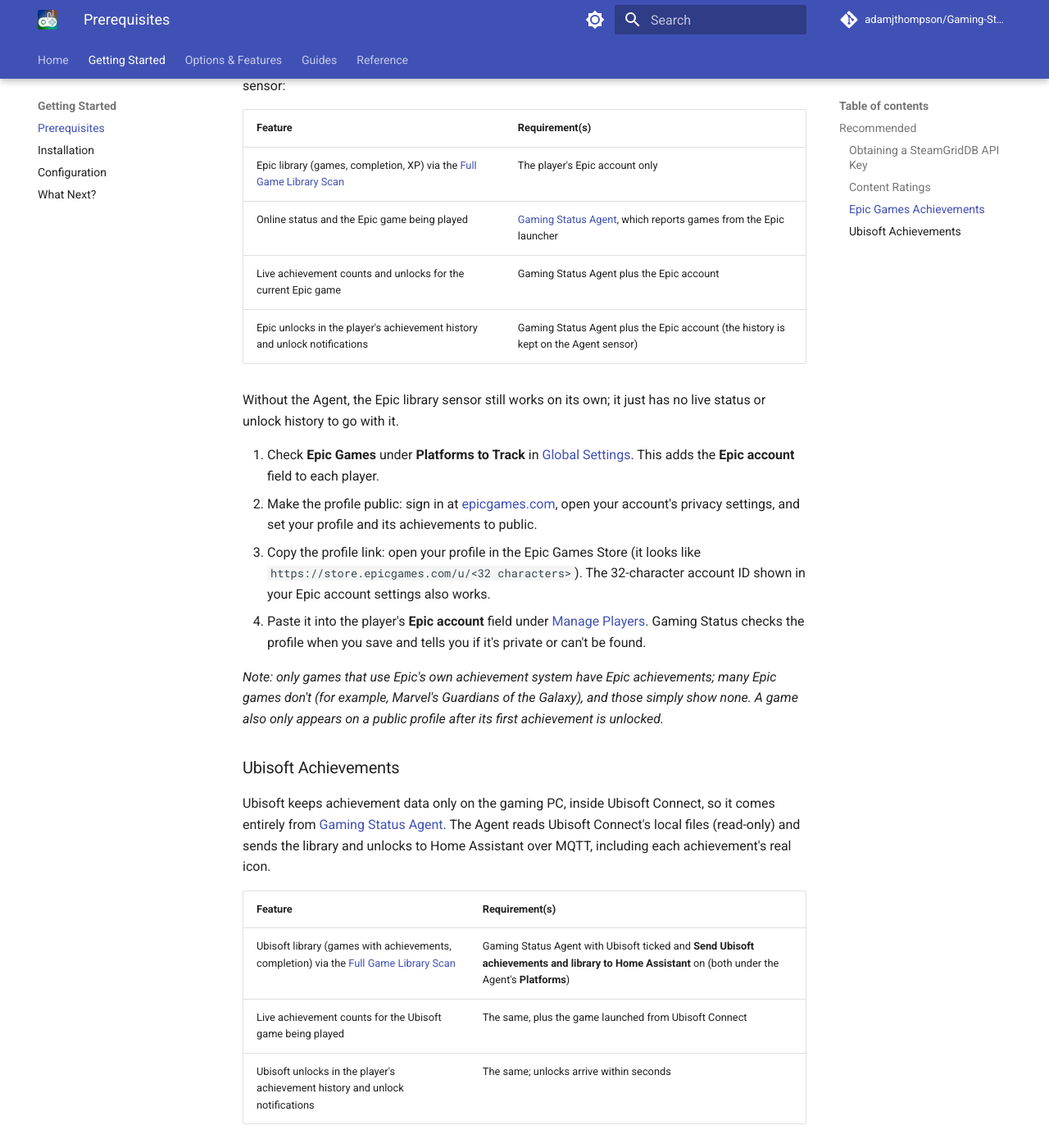
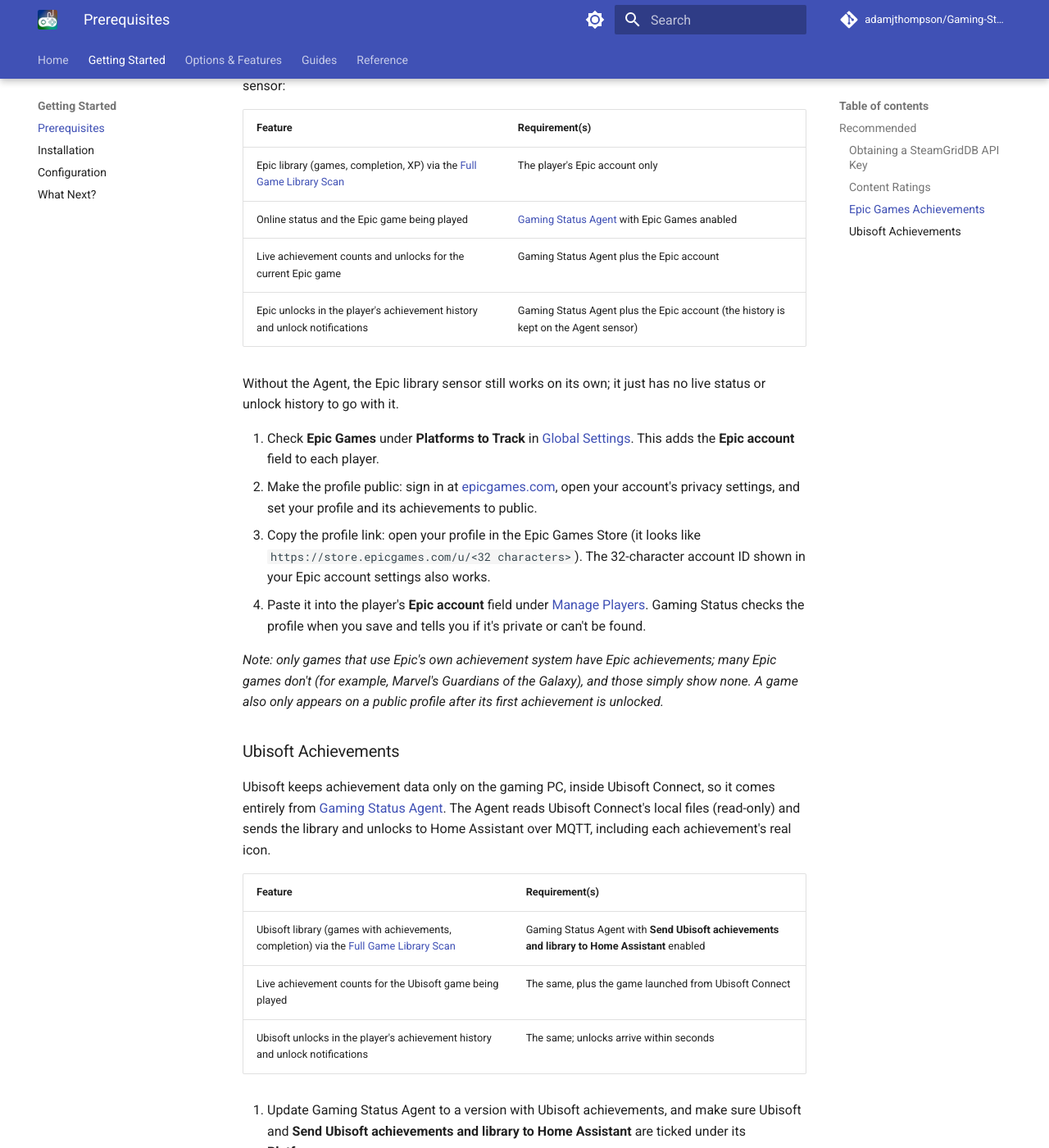
Before and after one commit to adamjthompson/Gaming-Status, an MkDocs documentation site: the page built from docs/getting-started/prerequisites.md, in a window 1280 px wide and 1400 px high, scrolled down 1739 px. Shown: the whole window at 82% size. Built offline with MkDocs 1.6.1 and Material for MkDocs 9.7.7, drawn with Linux system fonts in a browser that asks for light colours; comment, search, counter and statistics services are not loaded.

Commit message:
Updated documentation and public page footer

```diff
--- a/docs/getting-started/prerequisites.md
+++ b/docs/getting-started/prerequisites.md
@@ -36,7 +36,7 @@
 | Feature | Requirement(s) |
 | --- | --- |
 | Epic library (games, completion, XP) via the [Full Game Library Scan](../configuration/achievements-ratings.md) | The player's Epic account only |
-| Online status and the Epic game being played | [Gaming Status Agent](../setup/pc-tracking.md), which reports games from the Epic launcher |
+| Online status and the Epic game being played | [Gaming Status Agent](../setup/pc-tracking.md) with Epic Games anabled |
 | Live achievement counts and unlocks for the current Epic game | Gaming Status Agent plus the Epic account |
 | Epic unlocks in the player's achievement history and unlock notifications | Gaming Status Agent plus the Epic account (the history is kept on the Agent sensor) |
 
@@ -54,7 +54,7 @@
 
 | Feature | Requirement(s) |
 | --- | --- |
-| Ubisoft library (games with achievements, completion) via the [Full Game Library Scan](../configuration/achievements-ratings.md) | Gaming Status Agent with Ubisoft ticked and **Send Ubisoft achievements and library to Home Assistant** on (both under the Agent's **Platforms**) |
+| Ubisoft library (games with achievements, completion) via the [Full Game Library Scan](../configuration/achievements-ratings.md) | Gaming Status Agent with **Send Ubisoft achievements and library to Home Assistant** enabled |
 | Live achievement counts for the Ubisoft game being played | The same, plus the game launched from Ubisoft Connect |
 | Ubisoft unlocks in the player's achievement history and unlock notifications | The same; unlocks arrive within seconds |
 
```
Also changed, not shown: 1 other file.
